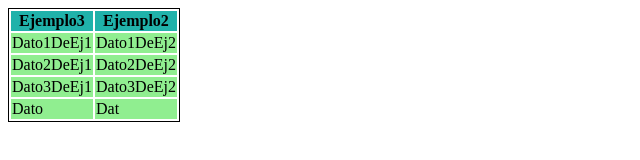
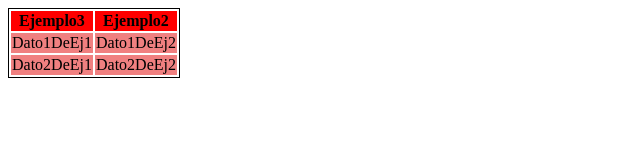
Before and after one commit to cromerofajar/Ejercicio5CV, a plain HTML site: page index.html in a window 1280 px wide. Shown: the whole page, without its empty margins (0-640 px from the left). Drawn offline with Linux system fonts and the light colour scheme.

Commit message:
cambios en la rama2 punto5

```diff
--- a/index.html
+++ b/index.html
@@ -12,8 +12,6 @@
         <tr><th>Ejemplo3</th><th>Ejemplo2</th></tr>
         <tr><td>Dato1DeEj1</td><td>Dato1DeEj2</td></tr>
         <tr><td>Dato2DeEj1</td><td>Dato2DeEj2</td></tr>
-        <tr><td>Dato3DeEj1</td><td>Dato3DeEj2</td></tr>
-        <tr><td>Dato</td><td>Dat</td></tr>
     </table>
 </body>
 </html>
--- a/styles.css
+++ b/styles.css
@@ -2,8 +2,8 @@ table{
     border:1px solid black;
 }
 th{
-    background-color: lightseagreen;
+    background-color: red;
 }
 td{
-    background-color: lightgreen;
+    background-color: lightcoral;
 }
```
